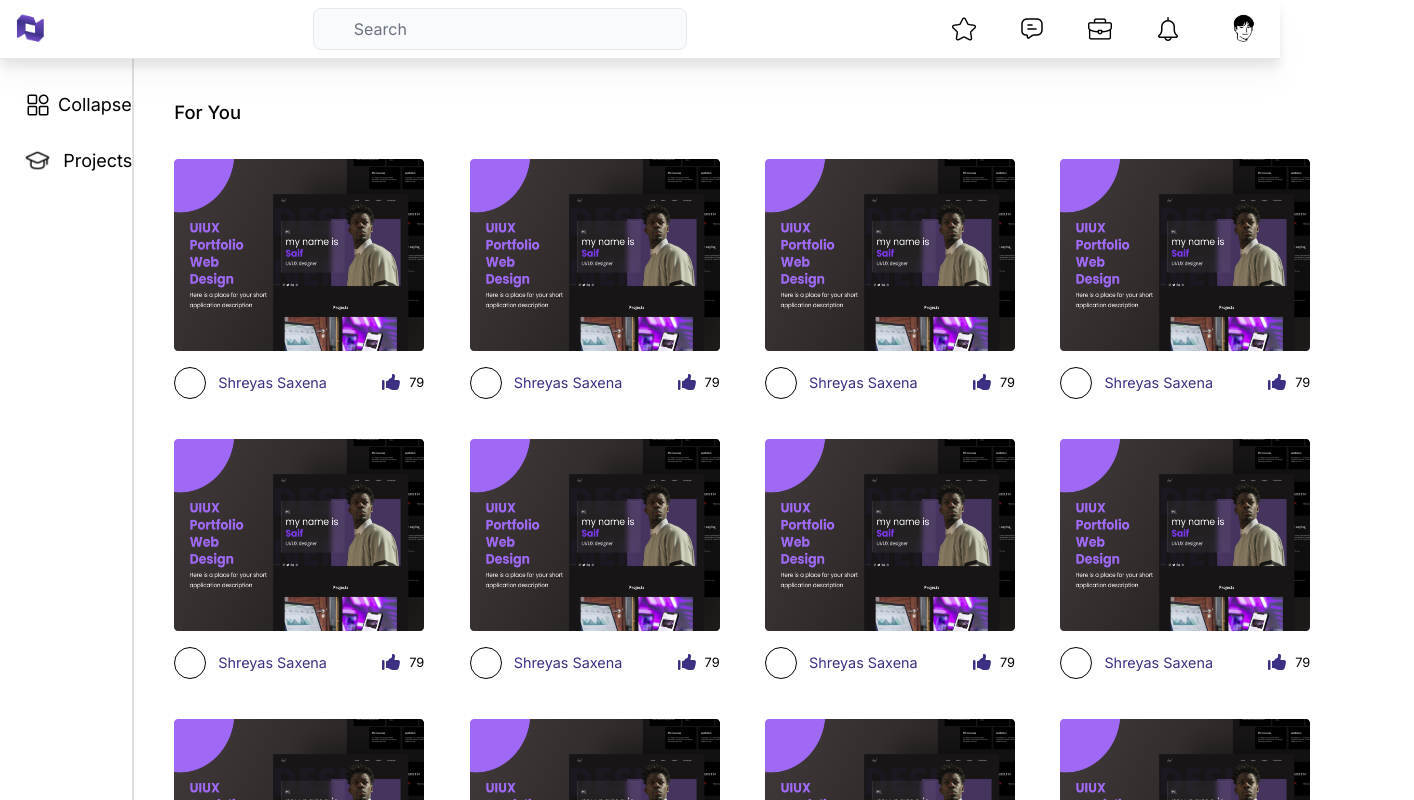
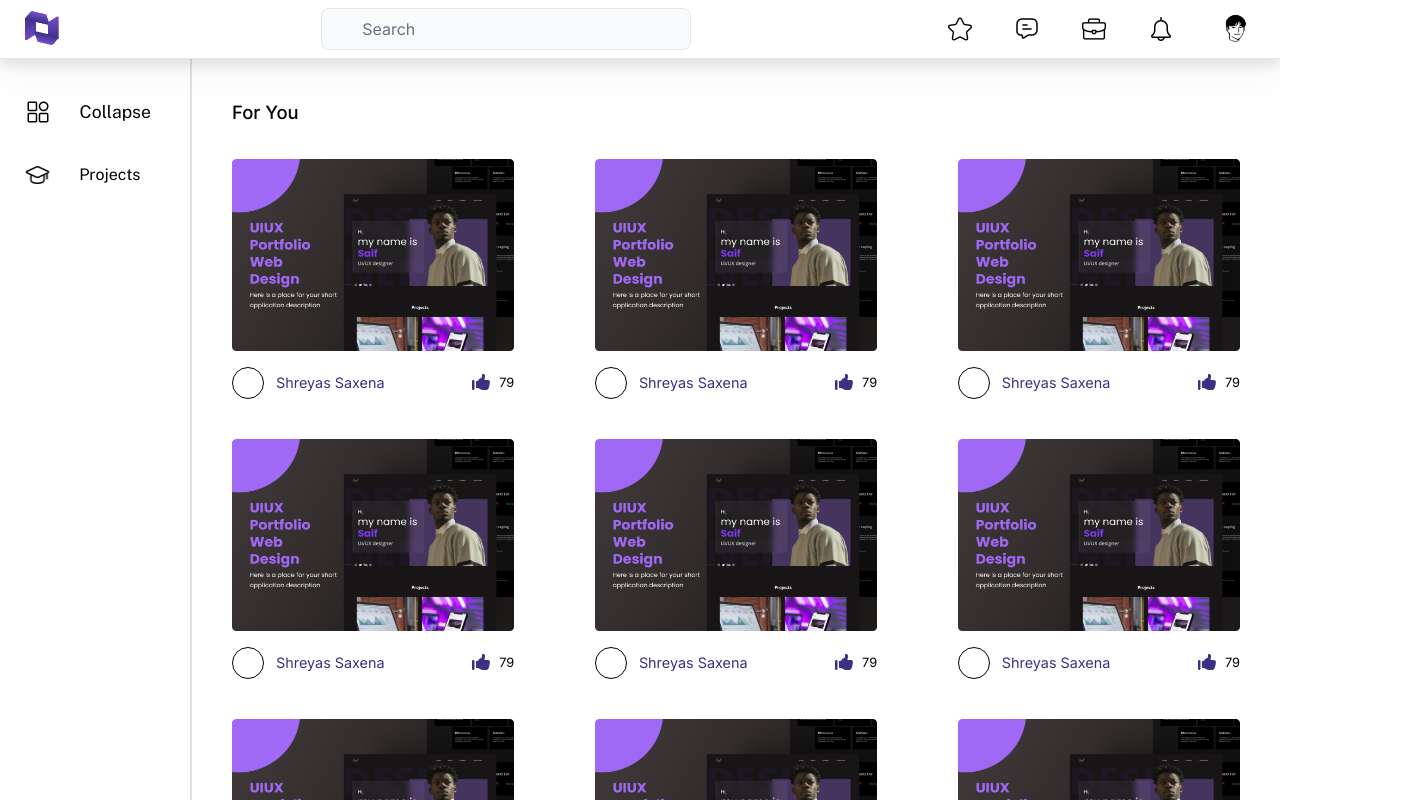
Before and after one commit to JATIN0926/invograde, a Next.js app: page /main-page in a window 1280 px wide. Both pictures are taken after a click on the element 38 px from the left and 105 px from the top of the page. Shown: the top 800 px of the page, 1414 px wide, since content can reach past the window. Built offline with nearby package versions, Linux system fonts and the light colour scheme.

Commit message:
fixed sidebar transition issues

```diff
--- a/src/app/main-page/layout.js
+++ b/src/app/main-page/layout.js
@@ -17,7 +17,7 @@ export default function MainPageLayout({ children }) {
         {/* Sidebar remains consistent across different routes */}
         <SideBar isOpen={isOpen} toggleSidebar={() => dispatch(toggleSidebar())} />
         {/* Right side content will change based on the route */}
-        <div className="flex-1 transition-all">
+        <div className=" w-[85%] transition-all">
           {children}
         </div>
       </div>
--- a/src/app/main-page/page.js
+++ b/src/app/main-page/page.js
@@ -1,8 +1,5 @@
 "use client";
-
 import React, { useState } from "react";
-import SideBar from '@/components/main-page/Sidebar/Sidebar';
-import Navbar from '@/components/main-page/Navbar/Navbar';
 import ProjectsArea from '@/components/main-page/ProjectsArea/ProjectsArea';
 
 const Page = () => {
--- a/src/components/main-page/Navbar/Navbar.jsx
+++ b/src/components/main-page/Navbar/Navbar.jsx
@@ -8,9 +8,9 @@ const Navbar = () => {
   return (
     <div>
       <nav className="w-full bg-white border-b border-gray-200 px-4 py-2  drop-shadow-xl">
-        <div className="w-full flex items-center justify-between gap-4">
+        <div className="w-full flex items-center justify-between gap-4 px-2">
           <div className="flex items-center gap-6">
-            <div className="w-8 h-8 relative">
+            <div className="w-10 h-10 relative">
               <Image src="/icons/InvogradeIcon.png" alt="InvogradeIcon" fill />
             </div>
           </div>
--- a/src/components/main-page/ProjectCard/ProjectCard.jsx
+++ b/src/components/main-page/ProjectCard/ProjectCard.jsx
@@ -3,7 +3,7 @@ import React from 'react'
 
 const ProjectCard = () => {
   return (
-    <div className=' h-[15rem] w-[22%] flex flex-col gap-4 '>
+    <div className=' h-[15rem] w-[28%] flex flex-col gap-4 '>
         <div className=" h-[80%]  w-full relative rounded-md">
             <Image src="/images/ProjectCardPlaceholder.png" alt='img' fill />
         </div>
--- a/src/components/main-page/ProjectsArea/ProjectsArea.jsx
+++ b/src/components/main-page/ProjectsArea/ProjectsArea.jsx
@@ -7,7 +7,7 @@ const ProjectsArea = ({ isOpen }) => {
   return (
     <div
       className={`transition-all duration-300 ${
-        isOpen ? "w-[85%]" : "w-[95%]"
+        isOpen ? "w-[80%]" : "w-full"
       } p-10 flex flex-col gap-8 overflow-y-auto`}
     >
       <h1 className="text-black text-[1.15rem] font-medium">For You</h1>
--- a/src/components/main-page/Sidebar/Sidebar.jsx
+++ b/src/components/main-page/Sidebar/Sidebar.jsx
@@ -1,16 +1,16 @@
-// Sidebar.js
-"use client";
-import Image from "next/image";
 import { useRouter } from "next/navigation";
 import React, { useEffect } from "react";
 import { useDispatch, useSelector } from "react-redux";
 import { toggleSidebar, setProjectsActive } from "@/redux/slices/sidebarSlice";
-import { setCurrentStep } from "@/redux/slices/projectSlice.js"; // Import the action to update currentStep
+import { setCurrentStep } from "@/redux/slices/projectSlice.js";
+import Image from "next/image";
 
 const Sidebar = ({ isOpen }) => {
   const router = useRouter();
   const dispatch = useDispatch();
-  const isProjectsActive = useSelector((state) => state.sidebar.isProjectsActive);
+  const isProjectsActive = useSelector(
+    (state) => state.sidebar.isProjectsActive
+  );
 
   const handleProjectsClick = () => {
     dispatch(setProjectsActive(!isProjectsActive));
@@ -26,28 +26,36 @@ const Sidebar = ({ isOpen }) => {
   return (
     <div
       className={`${
-        isOpen ? "w-[17%]" : "w-[7%]"
+        isOpen ? "w-[17%]" : "w-[6%]"
       } transition-all duration-300 pt-8 border-r-2 border-r-[#84848440] drop-shadow-[#84848440]`}
     >
       <div className="w-full flex flex-col items-start pl-4 justify-start gap-5">
         <div
-          className="w-full flex items-center pl-2.5 hover:bg-[#DDCCFF] transition-all cursor-pointer gap-2 rounded-md"
+          className="w-[85%] flex items-center pl-2.5 p-2 hover:bg-[#DDCCFF] transition-all cursor-pointer gap-[1.85rem] rounded-md"
           onClick={() => dispatch(toggleSidebar())}
         >
-          <div className="w-6 h-6 relative">
-            <Image src="/icons/Sidebar_open_close.png" alt="Sidebar_open_close" fill />
+          <div className="flex justify-center items-center pl-6 w-6 h-6 relative">
+            <Image
+              src="/icons/Sidebar_open_close.png"
+              alt="Sidebar_open_close"
+              fill
+            />
           </div>
+          {/* Smooth transition for the Collapse text */}
           <h1
-            className={`text-lg transition-all duration-300 ${
-              isOpen ? "opacity-100 max-w-full" : "opacity-0 max-w-0"
-            } overflow-hidden`}
+            className={`text-[1.1rem] font-PublicSans-Regular transition-all duration-300 transform ${
+              isOpen ? "opacity-100 scale-100" : "opacity-0 scale-90"
+            }`}
+            style={{
+              visibility: isOpen ? "visible" : "hidden",
+              transition: "opacity 0.3s, transform 0.3s",
+            }}
           >
             Collapse
           </h1>
         </div>
-
         <div
-          className={`rounded-md flex items-center gap-1 cursor-pointer transition-all w-full ${
+          className={`rounded-md flex items-center cursor-pointer transition-all gap-5 w-[85%] ${
             isProjectsActive ? "bg-[#DDCCFF]" : ""
           }`}
           onClick={() => {
@@ -56,14 +64,29 @@ const Sidebar = ({ isOpen }) => {
             }
           }}
         >
-          <div className="w-[2.7rem] aspect-square relative">
+          <div className="w-[2.7rem] h-[2.7rem] min-w-[2.7rem] min-h-[2.7rem] relative">
             <Image src="/icons/Projects.png" alt="Projects" fill />
           </div>
-          {isOpen && <h1 className="text-lg">Projects</h1>}
+          <h1
+            className={`text-base font-PublicSans-Regular transition-opacity duration-300 overflow-hidden ${
+              isOpen ? "opacity-100 max-w-full" : "opacity-0 max-w-0"
+            }`}
+            style={{
+              whiteSpace: "nowrap", // Prevents text wrapping during transition
+            }}
+          >
+            Projects
+          </h1>
         </div>
 
+        {/* Conditional rendering with fixed width styling */}
         {isProjectsActive && (
-          <div className="w-[90%] self-center flex items-start justify-between">
+          <div
+            className="w-full self-center flex items-start justify-between px-2 pr-6"
+            style={{
+              minWidth: "10rem", // Add min width to prevent shrinking
+            }}
+          >
             <div className="flex flex-col justify-between items-center h-[10rem]">
               <div
                 className="w-6 h-6 relative cursor-pointer"
```
